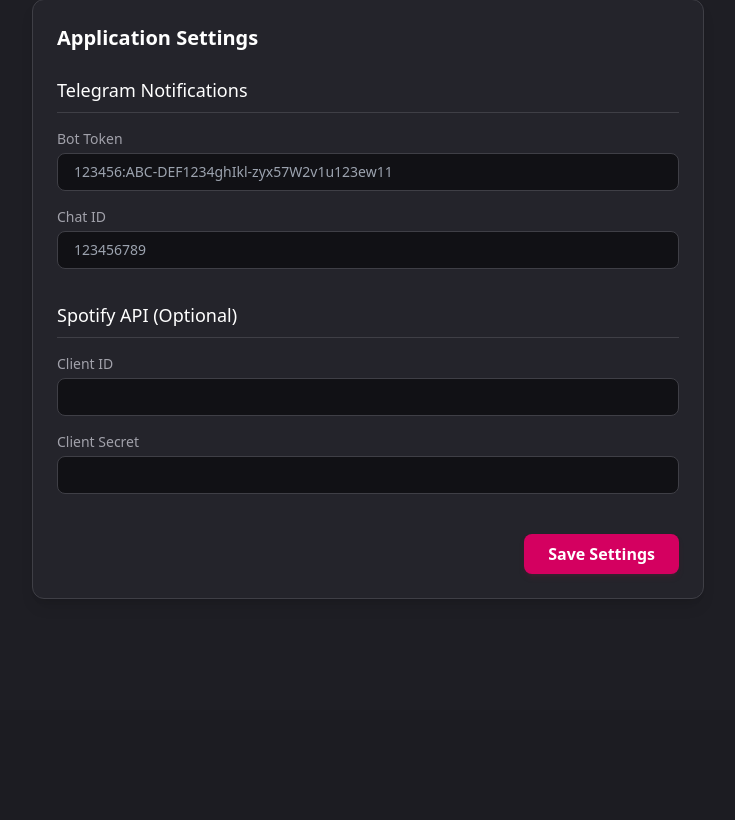
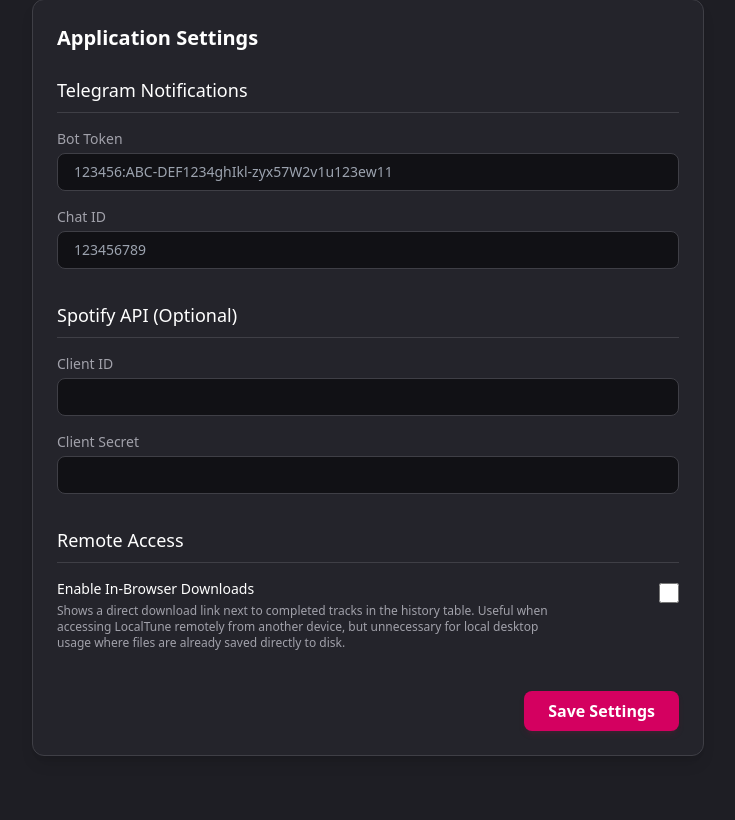
Before and after one commit to Reimaris/LocalTune, a FastAPI app: page /settings in a window 1280 px wide. Shown: the part 90-910 px from the top of the page, without its empty margins (272-1007 px from the left). Before the commit the page ends 689 px from the top, so only its background shows below. Run offline with FastAPI, Linux system fonts and the light colour scheme; data comes from the database, SQL or seed files in the repository; some libraries are stand-ins or nearby versions.

Commit message:
feat(settings): add in-browser download toggle and custom storage docs

```diff
--- a/app/db/models.py
+++ b/app/db/models.py
@@ -1,5 +1,7 @@
-from sqlalchemy import Column, Integer, String, Boolean, DateTime, ForeignKey
 from datetime import datetime, timezone
+
+from sqlalchemy import Boolean, Column, DateTime, ForeignKey, Integer, String
+
 from app.db.database import Base
 
 
@@ -42,3 +44,4 @@ class Settings(Base):
     telegram_chat_id = Column(String, nullable=True)
     spotify_client_id = Column(String, nullable=True)
     spotify_client_secret = Column(String, nullable=True)
+    enable_browser_downloads = Column(Boolean, default=False, nullable=False)
--- a/app/main.py
+++ b/app/main.py
@@ -1,23 +1,25 @@
+import asyncio
+import os
 import re
-import os
-import asyncio
-from fastapi import FastAPI, Request, Depends, Form, BackgroundTasks, HTTPException
+import shutil
+import uuid
+from pathlib import Path
+
+from fastapi import BackgroundTasks, Depends, FastAPI, Form, HTTPException, Request
 from fastapi.responses import HTMLResponse, StreamingResponse
+from fastapi.staticfiles import StaticFiles
 from fastapi.templating import Jinja2Templates
-from fastapi.staticfiles import StaticFiles
-from sqlalchemy.orm import Session
 from sqlalchemy import text
 from sqlalchemy.exc import OperationalError
-from pathlib import Path
-import uuid
-import shutil
-from app.core.logging_config import setup_logging, log_generator
-from app.worker import process_download, process_playlist_sync
-from app.core.downloader import fetch_playlist_title, yt_dlp_sanitize, DOWNLOAD_DIR
+from sqlalchemy.orm import Session
+
+from app.core.downloader import DOWNLOAD_DIR, fetch_playlist_title, yt_dlp_sanitize
+from app.core.logging_config import log_generator, setup_logging
 from app.core.process_registry import download_manager
 from app.core.scheduler import periodic_sync_loop
 from app.db import models
 from app.db.database import engine, get_db
+from app.worker import process_download, process_playlist_sync
 
 # Initialize logging before doing anything else
 logger = setup_logging()
@@ -38,6 +40,17 @@ try:
     with engine.connect() as conn:
         conn.execute(
             text("ALTER TABLE downloads ADD COLUMN synced_playlist_id INTEGER")
+        )
+        conn.commit()
+except OperationalError:
+    pass
+
+try:
+    with engine.connect() as conn:
+        conn.execute(
+            text(
+                "ALTER TABLE settings ADD COLUMN enable_browser_downloads BOOLEAN DEFAULT 0"
+            )
         )
         conn.commit()
 except OperationalError:
@@ -170,6 +183,7 @@ async def update_settings(
     telegram_chat_id: str = Form(""),
     spotify_client_id: str = Form(""),
     spotify_client_secret: str = Form(""),
+    enable_browser_downloads: str | None = Form(None),
     db: Session = Depends(get_db),
 ):
     db_settings = db.query(models.Settings).first()
@@ -181,6 +195,7 @@ async def update_settings(
     db_settings.telegram_chat_id = telegram_chat_id
     db_settings.spotify_client_id = spotify_client_id
     db_settings.spotify_client_secret = spotify_client_secret
+    db_settings.enable_browser_downloads = bool(enable_browser_downloads)
     db.commit()
 
     return """
@@ -193,6 +208,8 @@ async def update_settings(
 
 @app.get("/api/tracks", response_class=HTMLResponse)
 async def api_tracks(request: Request, db: Session = Depends(get_db)):
+    settings = db.query(models.Settings).first()
+    enable_browser_downloads = settings.enable_browser_downloads if settings else False
     tracks = (
         db.query(models.Download)
         .filter(models.Download.synced_playlist_id.is_(None))
@@ -287,6 +304,7 @@ async def api_tracks(request: Request, db: Session = Depends(get_db)):
             "queued": queued + downloading,
             "done": done,
             "errors": errors,
+            "enable_browser_downloads": enable_browser_downloads,
         },
     )
 
@@ -302,7 +320,9 @@ async def delete_track(request: Request, track_id: int, db: Session = Depends(ge
                     os.remove(track.file_path)
                 except OSError as e:
                     logger.error(f"Could not delete file {track.file_path}: {e}")
-            if parent_dir != str(DOWNLOAD_DIR) and parent_dir.startswith(str(DOWNLOAD_DIR)):
+            if parent_dir != str(DOWNLOAD_DIR) and parent_dir.startswith(
+                str(DOWNLOAD_DIR)
+            ):
                 try:
                     os.rmdir(parent_dir)
                     logger.info(f"Purged empty playlist folder from disk: {parent_dir}")
@@ -455,7 +475,9 @@ async def soft_delete_job(request: Request, job_id: str, db: Session = Depends(g
     for track in tracks:
         if track.file_path:
             parent_dir = os.path.dirname(track.file_path)
-            if parent_dir != str(DOWNLOAD_DIR) and parent_dir.startswith(str(DOWNLOAD_DIR)):
+            if parent_dir != str(DOWNLOAD_DIR) and parent_dir.startswith(
+                str(DOWNLOAD_DIR)
+            ):
                 folders_to_clean.add(parent_dir)
             if os.path.exists(track.file_path):
                 try:
@@ -496,7 +518,9 @@ async def delete_job(request: Request, job_id: str, db: Session = Depends(get_db
     for track in tracks:
         if track.file_path:
             parent_dir = os.path.dirname(track.file_path)
-            if parent_dir != str(DOWNLOAD_DIR) and parent_dir.startswith(str(DOWNLOAD_DIR)):
+            if parent_dir != str(DOWNLOAD_DIR) and parent_dir.startswith(
+                str(DOWNLOAD_DIR)
+            ):
                 folders_to_clean.add(parent_dir)
             if os.path.exists(track.file_path):
                 try:
--- a/app/templates/partials/track_list.html
+++ b/app/templates/partials/track_list.html
@@ -87,7 +87,7 @@
                             <svg class="w-5 h-5" fill="none" stroke="currentColor" viewBox="0 0 24 24"><path stroke-linecap="round" stroke-linejoin="round" stroke-width="2" d="M6 18L18 6M6 6l12 12"></path></svg>
                         </button>
                         {% else %}
-                        {% if track.status == 'Completed' and track.file_path %}
+                        {% if track.status == 'Completed' and track.file_path and enable_browser_downloads %}
                         <a href="{{ track.file_path }}" download class="text-[#a1a1aa] hover:text-white transition-colors" title="Download File">
                             <svg class="w-5 h-5" fill="none" stroke="currentColor" viewBox="0 0 24 24"><path stroke-linecap="round" stroke-linejoin="round" stroke-width="2" d="M4 16v1a3 3 0 003 3h10a3 3 0 003-3v-1m-4-4l-4 4m0 0l-4-4m4 4V4"></path></svg>
                         </a>
@@ -169,7 +169,7 @@
                             <svg class="w-5 h-5" fill="none" stroke="currentColor" viewBox="0 0 24 24"><path stroke-linecap="round" stroke-linejoin="round" stroke-width="2" d="M6 18L18 6M6 6l12 12"></path></svg>
                         </button>
                         {% else %}
-                        {% if track.status == 'Completed' and track.file_path %}
+                        {% if track.status == 'Completed' and track.file_path and enable_browser_downloads %}
                         <a href="{{ track.file_path }}" download class="text-[#a1a1aa] hover:text-white transition-colors" title="Download File">
                             <svg class="w-5 h-5" fill="none" stroke="currentColor" viewBox="0 0 24 24"><path stroke-linecap="round" stroke-linejoin="round" stroke-width="2" d="M4 16v1a3 3 0 003 3h10a3 3 0 003-3v-1m-4-4l-4 4m0 0l-4-4m4 4V4"></path></svg>
                         </a>
--- a/app/templates/settings.html
+++ b/app/templates/settings.html
@@ -42,6 +42,24 @@
             </div>
         </div>
 
+        <!-- Remote Access Section -->
+        <div>
+            <h3 class="text-lg font-medium text-white mb-4 border-b border-[#3f3f46] pb-2 mt-8">Remote Access</h3>
+            <div class="flex items-start justify-between gap-4">
+                <div class="space-y-1">
+                    <label class="block text-sm font-medium text-white">Enable In-Browser Downloads</label>
+                    <p class="text-xs text-[#a1a1aa] max-w-lg">
+                        Shows a direct download link next to completed tracks in the history table. Useful when accessing LocalTune remotely from another device, but unnecessary for local desktop usage where files are already saved directly to disk.
+                    </p>
+                </div>
+                <div class="pt-1">
+                    <input type="checkbox" name="enable_browser_downloads" value="true"
+                        {% if settings.enable_browser_downloads %}checked{% endif %}
+                        class="w-5 h-5 accent-[#d40060] rounded cursor-pointer bg-[#111115] border border-[#3f3f46]">
+                </div>
+            </div>
+        </div>
+
         <div class="pt-4 flex justify-end">
             <button type="submit" class="bg-[#d40060] hover:bg-[#a3004a] text-white font-bold py-2 px-6 rounded-lg transition-colors shadow-md shadow-pink-900/20">
                 Save Settings
```
Also changed, not shown: README.md, 1 other file.
